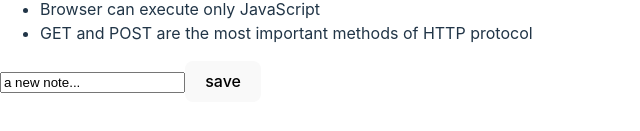
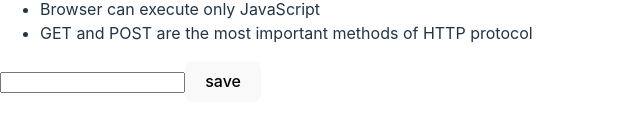
Before and after one commit to enigma-24/react-notes, a React (Vite) app: page / in a window 1280 px wide. Shown: the part 425-556 px from the top of the page, without its empty margins (0-640 px from the left). Built offline with nearby package versions, Linux system fonts and the light colour scheme.

Commit message:
initialise state for new note as empty string

```diff
--- a/src/App.jsx
+++ b/src/App.jsx
@@ -3,7 +3,7 @@ import Note from './components/Note';
 
 const App = (props) => {
 	const [notes, setNotes] = useState(props.notes);
-	const [newNote, setNewNote] = useState('a new note...');
+	const [newNote, setNewNote] = useState('');
 
 	const addNote = (event) => {
 		event.preventDefault();
```
